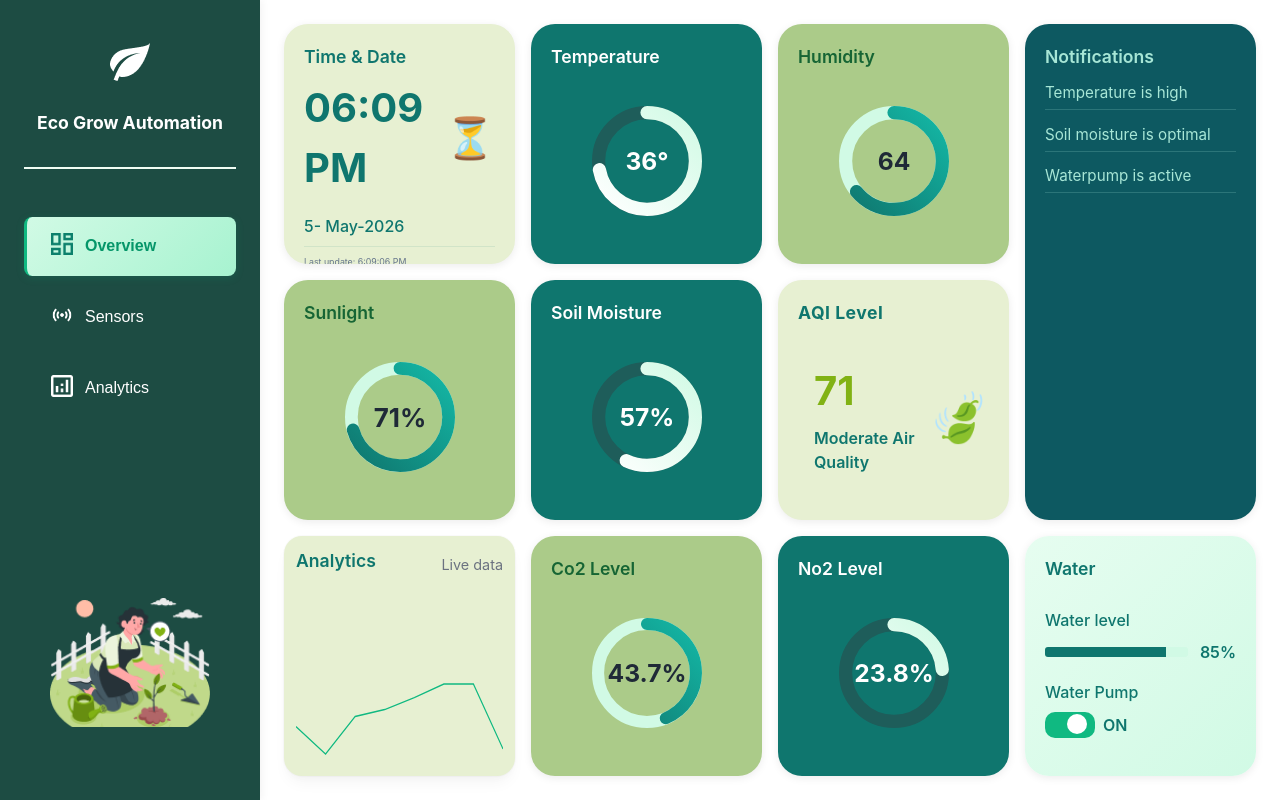
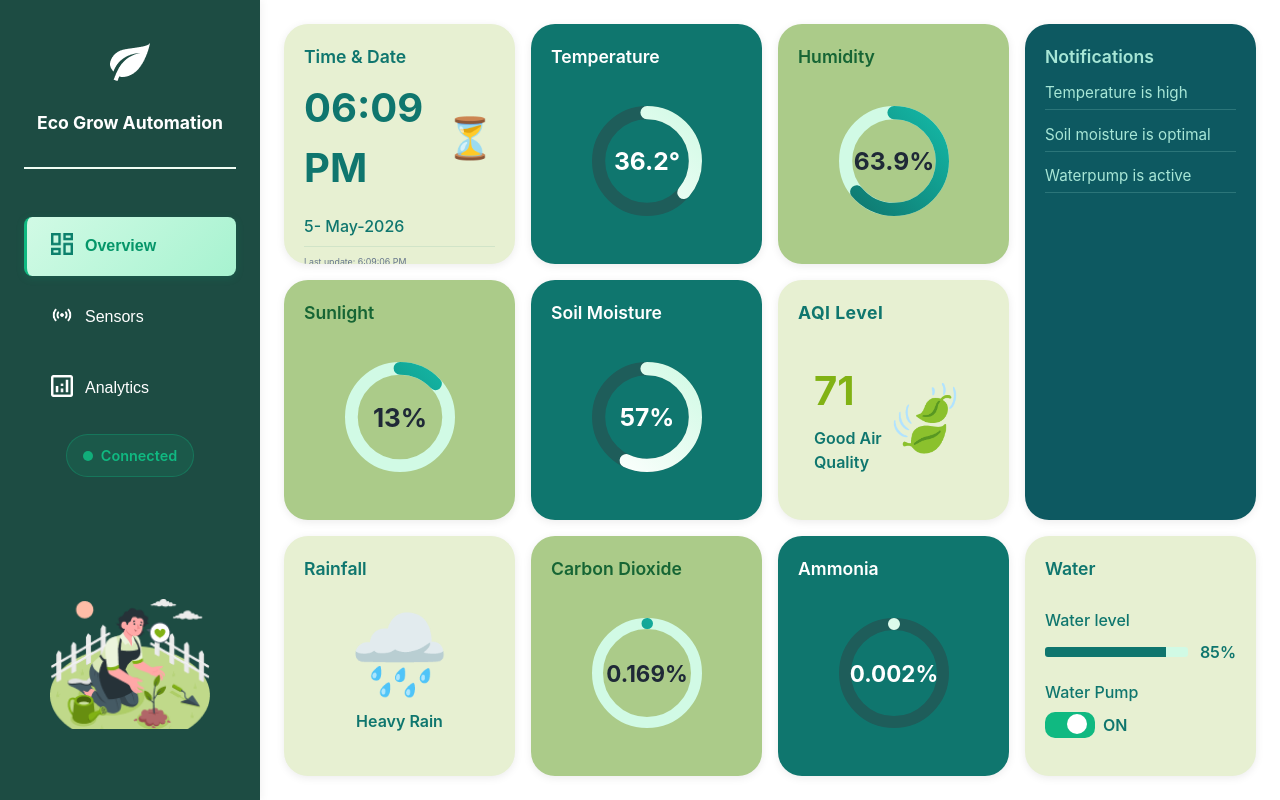
Before and after one commit to joybhattacharjee6290-web/eco-grow-automation, a React (Vite) app: page / in a window 1280 px wide. Built offline with nearby package versions, Linux system fonts and the light colour scheme.

Commit message:
changes in overview, analytics and navbar connection option

```diff
--- a/src/App.css
+++ b/src/App.css
@@ -339,8 +339,46 @@
   height: 100%;
 }
 
+.connection-status {
+  display: flex;
+  align-items: center;
+  margin: 1rem auto;
+  padding: 10px 16px;
+  width: fit-content;
+  border-radius: 999px;
+  font-size: 0.9rem;
+  font-weight: 600;
+  background: rgba(16, 185, 129, 0.12);
+  color: #10b981;
+  border: 1px solid rgba(16, 185, 129, 0.3);
+}
+
+.status-dot {
+  width: 10px;
+  height: 10px;
+  border-radius: 50%;
+  background: #10b981;
+  animation: pulse 1.5s infinite;
+}
+
+@keyframes pulse {
+  0% {
+    transform: scale(1);
+    opacity: 1;
+  }
+
+  50% {
+    transform: scale(1.4);
+    opacity: 0.6;
+  }
+
+  100% {
+    transform: scale(1);
+    opacity: 1;
+  }
+}
 .sidebar-image {
-  margin-top: 180px;
+  margin-top: 90px;
   display: flex;
   justify-content: center;
 
--- a/src/App.jsx
+++ b/src/App.jsx
@@ -3,7 +3,16 @@ import './App.css';
 import Overview from './components/Overview';
 import Sensors from './components/Sensors';
 import Analytics from './components/Analytics';
-import { SensorDataProvider } from './hooks/useSensorData.jsx';
+import { SensorDataProvider, useSensorDataContext } from './hooks/useSensorData.jsx';
+
+function ConnectionStatus() {
+  return (
+    <div className="connection-status connected">
+      <span className="status-dot"></span>
+      Connected
+    </div>
+  );
+}
 
 function App() {
   const [activeTab, setActiveTab] = useState('overview');
@@ -54,6 +63,8 @@ function App() {
               <span className="nav-label">Analytics</span>
             </button>
           </nav>
+          <ConnectionStatus />
+
           <div className="sidebar-image">
           <img src="/amico.png" alt="plant" />
           </div>
--- a/src/components/Analytics.jsx
+++ b/src/components/Analytics.jsx
@@ -297,7 +297,7 @@ function LineChart({ data, color, showBars = false, yMin = null, yMax = null, un
           />
 
           {/* Tooltip */}
-          <g transform={`translate(${activePoint[0] + 10}, ${activePoint[1] - 45})`}>
+          <g transform={`translate(${activePoint[0] - 70}, ${activePoint[1] - 60})`}>
             <rect
               width="140"
               height="45"
@@ -310,7 +310,11 @@ function LineChart({ data, color, showBars = false, yMin = null, yMax = null, un
             />
 
             <text x="10" y="18" fontSize="11" fill="#0f172a" fontWeight="600">
-            {label}: {interpolatedValue?.toFixed(1)} {unit}
+            {label}: {
+              label === "Co2 Level" || label === "No2"
+                ? interpolatedValue?.toFixed(3)
+                : interpolatedValue?.toFixed(1)
+            } {unit}
           </text>
 
             <text x="10" y="32" fontSize="9" fill="#64748b">
@@ -341,7 +345,7 @@ export default function Analytics() {
     {
       id: 2,
       name: 'Sunlight',
-      value: `${formattedData.sunlight.toString()} lx`,
+      value: `${formattedData.sunlight.toString()}%`,
       unit: '',
       color: 'yellow',
       chartData: historicalData.sunlight || [600, 650, 700, 680, 720, 760, 750, 800],
@@ -350,15 +354,13 @@ export default function Analytics() {
     },
     {
       id: 3,
-      name: 'Water Level',
-      value: `${formattedData.waterLevel}%`,
+      name: 'Carbon Dioxide',
+      value: `${formattedData.co2}%`,
       unit: '',
       color: 'blue',
-      chartData: historicalData.waterLevel || [40, 45, 50, 48, 52, 55, 53, 50],
+      chartData: historicalData.co2 || [40, 45, 50, 48, 52, 55, 53, 50],
       grid: 'middle-left',
-      showBars: true,
-      yMin: 0,
-      yMax: 100
+      showBars: false,
     },
     {
       id: 4,
@@ -394,11 +396,11 @@ export default function Analytics() {
     },
     {
       id: 7,
-      name: 'Rainfall',
-      value: `${formattedData.rainfall.toString()} mm`,
+      name: 'Ammonia',
+      value: `${formattedData.no2}%`,
       unit: '',
       color: 'cyan',
-      chartData: historicalData.rainfall || [2, 3, 5, 4, 6, 7, 6, 8],
+      chartData: historicalData.no2 || [2, 3, 5, 4, 6, 7, 6, 8],
       grid: 'bottom-right',
       showBars: false
     },
--- a/src/components/Overview.css
+++ b/src/components/Overview.css
@@ -123,13 +123,13 @@
 }
 
 /* Row 3 */
-.analytics-card {
+.rainfall-card {
   //background: linear-gradient(135deg, #e6fdf0 0%, #d1fae5 100%);
   background-color : #E7F0D2 !important;
   grid-column: 1 / 2;
 }
 
-.analytics-card .card-label {
+.rainfall-card .card-label {
   color: #0f766e;
 }
 
@@ -153,7 +153,7 @@
 }
 
 .water-card {
-  background: linear-gradient(135deg, #e6fdf0 0%, #d1fae5 100%);
+  background: #E7F0D2;
   grid-column: 4 / 5;
 }
 
@@ -206,6 +206,7 @@
   width: 100%;
   height: auto;
   max-width: 120px;
+
 }
 
 .donut-text {
@@ -230,7 +231,7 @@
   border-bottom: 1px solid rgba(167, 230, 214, 0.2);
 }
 
-/* ========== Rainfall Card ========== */
+/* ========== Aqi Card ========== */
 .aqi-label {
   font-size: 1.8rem;
   font-weight: 750;
@@ -255,7 +256,8 @@
 }
 
 .aqi-icon {
-  font-size: 3rem;
+  font-size: 4rem;
+  margin-right:1.5rem;
 }
 .aqi-status {
   font-size: 1rem;
@@ -265,25 +267,34 @@
   margin-left:1rem;
 }
 
-/* ========== Analytics Card ========== */
-.analytics-header {
+/* ========== Rainfall Card ========== */
+.rainfall-header {
   display: flex;
   justify-content: space-between;
   align-items: center;
-  margin-bottom: 1rem;
   width: 100%;
 }
 
-.analytics-subtitle {
-  font-size: 0.75rem;
-  color: #6b7280;
-  font-weight: 400;
+.rainfall-content {
+  height: 100%;
+  display: flex;
+  align-items: center;
+  justify-content: center;
+  flex-direction: column;
+  gap: 8px;
 }
 
-.chart-placeholder {
-  width: 100%;
-  height: 80px;
-  margin-top: 0.5rem;
+.rain-icon {
+  font-size: 5rem;
+  line-height: 1;
+  display: inline-block;
+}
+.rainfall-status {
+  font-size: 1rem;
+  font-weight: 600;
+  color: #0f766e;
+  text-align: center;
+  margin-top:0.5rem;
 }
 
 /* ========== Water Card ========== */
@@ -479,7 +490,7 @@
     height: 100px;
   }
 
-  .analytics-subtitle {
+  .rainfall-subtitle {
     font-size: 0.9rem;
   }
 }
@@ -614,12 +625,12 @@
     font-size: 0.75rem;
   }
 
-  .analytics-card {
+  .rainfall-card {
     grid-column: span 2;
     min-height: 100px;
   }
 
-  .analytics-header {
+  .rainfall-header {
     margin-bottom: 0.5rem;
   }
 
--- a/src/components/Overview.jsx
+++ b/src/components/Overview.jsx
@@ -74,40 +74,6 @@ function Donut({
   );
 }
 
-// Simple line chart placeholder with dynamic data
-function ChartPlaceholder({ data }) {
-  const points = useMemo(() => {
-    if (!data || data.length === 0) return "0,70 280,70";
-    const max = Math.max(...data);
-    const min = Math.min(...data);
-    const range = max - min || 1;
-
-    return data
-      .map((value, index) => {
-        const x = (index / (data.length - 1)) * 280;
-        const y = 90 - ((value - min) / range) * 70;
-        return `${x},${y}`;
-      })
-      .join(" ");
-  }, [data]);
-
-  return (
-    <svg
-      className="chart-placeholder"
-      viewBox="0 0 280 100"
-      preserveAspectRatio="none"
-    >
-      <polyline
-        fill="none"
-        stroke="#10b981"
-        strokeWidth="1.5"
-        points={points}
-        style={{ transition: "all 0.5s ease-out" }}
-      />
-    </svg>
-  );
-}
-
 export default function Overview() {
   const {
     formattedData,
@@ -128,21 +94,28 @@ export default function Overview() {
   })}-${now.getFullYear()}`;
 
   // Convert values to percentages for donut charts
-  const tempPercent = Math.min(100, (formattedData.temperature / 50) * 100);
+  const tempPercent = formattedData.temperature;
   const humidityPercent = formattedData.humidity;
   const soilPercent = formattedData.soilMoisture;
-  const waterLevel = formattedData.waterLevel;
-  const sunlightPercent = Math.min(100, (formattedData.sunlight / 1200) * 100);
-  const airQualityPercent = formattedData.airQuality;
-  const co2Percent = Math.min(100, (formattedData.co2 / 1200) * 100);
-  const no2Percent = Math.min(100, (formattedData.no2 / 80) * 100);
+  //const waterLevel = formattedData.waterLevel;
+  const sunlightPercent = formattedData.sunlight;
+  //const airQualityPercent = formattedData.airQuality;
+  const co2Percent = formattedData.co2;
+  const no2Percent = formattedData.no2;
 
   const getAQIStatus = (aqi) => {
-    if (aqi <= 50) return "Good Air Quality";
-    if (aqi <= 100) return "Moderate Air Quality";
-    if (aqi <= 200) return "Unhealthy for Sensitive";
-    if (aqi <= 300) return "Poor Air Quality";
-    return "Very Poor / Hazardous";
+    if (aqi <= 100) return "Good Air Quality";
+    if (aqi <= 200) return "Moderate Air Quality";
+    return "Poor Air Quality";
+  };
+
+  const getRainStatus = (rainPct) => {
+    if (rainPct <= 0) return "No Rain";
+    if (rainPct <= 5) return "Humid Rain";
+    if (rainPct <= 20) return "Light Mist";
+    if (rainPct <= 50) return "Light Rain";
+    if (rainPct <= 85) return "Heavy Rain";
+    return "Strom";
   };
 
   return (
@@ -180,7 +153,7 @@ export default function Overview() {
               stroke={12}
               value={humidityPercent}
               isDark={false}
-              center={formattedData.humidity}
+              center={`${formattedData.humidity}%`}
             />
           </div>
         </div>
@@ -215,7 +188,7 @@ export default function Overview() {
               stroke={11}
               value={sunlightPercent}
               isDark={false}
-              center={`${Math.round(sunlightPercent)}%`}
+              center={`${formattedData.sunlight}%`}
             />
           </div>
         </div>
@@ -247,34 +220,50 @@ export default function Overview() {
         </div>
 
         {/* Row 3 */}
-        <div className="card analytics-card">
-          <div className="analytics-header">
-            <h3 className="card-label">Analytics</h3>
-            <span className="analytics-subtitle">Live data</span>
+        <div className="card rainfall-card">
+          <div className="rainfall-header">
+            <h3 className="card-label">Rainfall</h3>
           </div>
-          <ChartPlaceholder data={historicalData.temperature || []} />
+          <div className="rainfall-content">
+            <div>
+              {formattedData.rainfall <= 5 ? (
+                <span className="rain-icon">☀️</span>
+              ) : formattedData.rainfall <= 50 ? (
+                <span className="rain-icon">🌦️</span>
+              ) : formattedData.rainfall <= 85 ? (
+                <span className="rain-icon">🌧️</span>
+              ) : (
+                <span className="rain-icon">⛈️</span>
+              )}
+            </div>
+
+            <div className="rainfall-status">
+              {getRainStatus(formattedData.rainfall)}
+            </div>
+          </div>
         </div>
+
         <div className="card co2-card">
-          <h3 className="card-label">Co2 Level</h3>
+          <h3 className="card-label">Carbon Dioxide</h3>
           <div className="donut-wrapper">
             <Donut
-              size={100}
+              size={110}
               stroke={11}
               value={co2Percent}
               isDark={false}
-              center={`${co2Percent.toFixed(1)}%`}
+              center={`${formattedData.co2.toFixed(3)}%`}
             />
           </div>
         </div>
         <div className="card air-quality-card">
-          <h3 className="card-label">No2 Level</h3>
+          <h3 className="card-label">Ammonia</h3>
           <div className="donut-wrapper">
             <Donut
-              size={100}
+              size={110}
               stroke={12}
               value={no2Percent}
               isDark={true}
-              center={`${no2Percent.toFixed(1)}%`}
+              center={`${formattedData.no2.toFixed(3)}%`}
             />
           </div>
         </div>
--- a/src/hooks/useSensorData.jsx
+++ b/src/hooks/useSensorData.jsx
@@ -1,4 +1,10 @@
-import { useState, useEffect, useCallback, createContext, useContext } from 'react';
+import {
+  useState,
+  useEffect,
+  useCallback,
+  createContext,
+  useContext,
+} from "react";
 
 // Utility to clamp value within bounds
 const clamp = (value, min, max) => Math.min(Math.max(value, min), max);
@@ -15,24 +21,26 @@ const generateInitialData = () => ({
   humidity: 50 + Math.random() * 30,
   soilMoisture: 30 + Math.random() * 40,
   rainfall: 40 + Math.random() * 40,
-    sunlight: 500 + Math.random() * 500,
+  sunlight: 10 + Math.random() * 10,
   airQuality: 60 + Math.random() * 30,
   waterLevel: 60 + Math.random() * 30,
-    co2: 400 + Math.random() * 200,
-    no2: 20 + Math.random() * 30,
+  co2: 0.05 + Math.random() * 0.2,
+  no2: 0.001 + Math.random() * 0.01,
 });
 
 // Generate historical data for charts (last 8 readings)
 const generateHistoricalData = (currentValue, min, max, points = 8) => {
   const data = [];
-    let value = currentValue - (Math.random() * (max - min) * 0.3);
+  let value = currentValue - Math.random() * (max - min) * 0.3;
 
   for (let i = 0; i < points; i++) {
     value = fluctuate(value, min, max, 0.15);
-        data.push(Math.round(value * 10) / 10);
+    //data.push(Math.round(value * 10) / 10);
+    data.push(Number(value.toFixed(3)));
   }
 
-    data[data.length - 1] = Math.round(currentValue * 10) / 10;
+  //data[data.length - 1] = Math.round(currentValue * 10) / 10;
+  data[data.length - 1] = Number(currentValue.toFixed(3));
   return data;
 };
 
@@ -57,22 +65,50 @@ export function useSensorData(updateInterval = 3000) {
 
   const generateNotifications = useCallback((data) => {
     const newNotifications = [];
-        const timestamp = new Date().toLocaleTimeString([], { hour: '2-digit', minute: '2-digit' });
+    const timestamp = new Date().toLocaleTimeString([], {
+      hour: "2-digit",
+      minute: "2-digit",
+    });
 
     if (data.soilMoisture < 35) {
-            newNotifications.push({ id: 1, message: 'Soil Moisture is low', type: 'warning', time: timestamp });
+      newNotifications.push({
+        id: 1,
+        message: "Soil Moisture is low",
+        type: "warning",
+        time: timestamp,
+      });
     }
     if (data.temperature > 35) {
-            newNotifications.push({ id: 2, message: 'Temperature is high', type: 'warning', time: timestamp });
+      newNotifications.push({
+        id: 2,
+        message: "Temperature is high",
+        type: "warning",
+        time: timestamp,
+      });
     }
     if (data.waterLevel < 30) {
-            newNotifications.push({ id: 3, message: 'Water level is critical', type: 'critical', time: timestamp });
+      newNotifications.push({
+        id: 3,
+        message: "Water level is critical",
+        type: "critical",
+        time: timestamp,
+      });
     }
     if (data.airQuality < 50) {
-            newNotifications.push({ id: 4, message: 'Air quality is poor', type: 'warning', time: timestamp });
+      newNotifications.push({
+        id: 4,
+        message: "Air quality is poor",
+        type: "warning",
+        time: timestamp,
+      });
     }
     if (data.soilMoisture >= 35 && data.soilMoisture <= 60) {
-            newNotifications.push({ id: 5, message: 'Soil moisture is optimal', type: 'success', time: timestamp });
+      newNotifications.push({
+        id: 5,
+        message: "Soil moisture is optimal",
+        type: "success",
+        time: timestamp,
+      });
     }
 
     return newNotifications.slice(0, 6);
@@ -85,10 +121,10 @@ export function useSensorData(updateInterval = 3000) {
       soilMoisture: generateHistoricalData(sensorData.soilMoisture, 20, 80),
       waterLevel: generateHistoricalData(sensorData.waterLevel, 0, 100),
       rainfall: generateHistoricalData(sensorData.rainfall, 0, 100),
-            sunlight: generateHistoricalData(sensorData.sunlight, 200, 1200),
+      sunlight: generateHistoricalData(sensorData.sunlight, 0, 100),
       airQuality: generateHistoricalData(sensorData.airQuality, 40, 100),
-            co2: generateHistoricalData(sensorData.co2, 350, 1200),
-            no2: generateHistoricalData(sensorData.no2, 10, 80),
+      co2: generateHistoricalData(sensorData.co2, 0.01, 0.3),
+      no2: generateHistoricalData(sensorData.no2, 0.001, 0.02),
     });
 
     setNotifications(generateNotifications(sensorData));
@@ -96,16 +132,16 @@ export function useSensorData(updateInterval = 3000) {
 
   useEffect(() => {
     const interval = setInterval(() => {
-            setSensorData(prev => ({
+      setSensorData((prev) => ({
         temperature: fluctuate(prev.temperature, 20, 40, 0.05),
         humidity: fluctuate(prev.humidity, 40, 90, 0.08),
         soilMoisture: fluctuate(prev.soilMoisture, 20, 80, 0.06),
         rainfall: fluctuate(prev.rainfall, 0, 100, 0.1),
-                sunlight: fluctuate(prev.sunlight, 200, 1200, 0.12),
+        sunlight: fluctuate(prev.sunlight, 0, 100, 0.12),
         airQuality: fluctuate(prev.airQuality, 40, 100, 0.07),
         waterLevel: fluctuate(prev.waterLevel, 20, 100, 0.04),
-                co2: fluctuate(prev.co2, 350, 1200, 0.06),
-                no2: fluctuate(prev.no2, 10, 80, 0.08),
+        co2: fluctuate(prev.co2, 0.01, 0.3, 0.05),
+        no2: fluctuate(prev.no2, 0.001, 0.02, 0.05),
       }));
       setLastUpdated(new Date());
     }, updateInterval);
@@ -114,30 +150,29 @@ export function useSensorData(updateInterval = 3000) {
   }, [updateInterval]);
 
   const toggleSensor = useCallback((sensorId) => {
-        setSensorStates(prev => ({
+    setSensorStates((prev) => ({
       ...prev,
-            [sensorId]: !prev[sensorId]
+      [sensorId]: !prev[sensorId],
     }));
   }, []);
 
   const toggleWaterPump = useCallback(() => {
-        setSensorStates(prev => ({
+    setSensorStates((prev) => ({
       ...prev,
-            waterPump: !prev.waterPump
+      waterPump: !prev.waterPump,
     }));
   }, []);
 
   const formattedData = {
-        temperature: Math.round(sensorData.temperature),
-        humidity: Math.round(sensorData.humidity),
-        soilMoisture: Math.round(sensorData.soilMoisture),
-        rainfall: Math.round(sensorData.rainfall),
-        sunlight: Math.round(sensorData.sunlight),
-        airQuality: Math.round(sensorData.airQuality),
-        waterLevel: Math.round(sensorData.waterLevel),
-        co2: Math.round(sensorData.co2),
-        no2: Math.round(sensorData.no2),
-
+    temperature: Number(sensorData.temperature.toFixed(1)),
+    humidity: Number(sensorData.humidity.toFixed(1)),
+    soilMoisture: Number(sensorData.soilMoisture.toFixed(0)),
+    rainfall: Number(sensorData.rainfall.toFixed(0)),
+    sunlight: Number(sensorData.sunlight.toFixed(0)),
+    airQuality: Number(sensorData.airQuality.toFixed(0)),
+    waterLevel: Number(sensorData.waterLevel.toFixed(0)),
+    co2: Number(sensorData.co2.toFixed(3)),
+    no2: Number(sensorData.no2.toFixed(3)),
   };
 
   return {
@@ -169,7 +204,9 @@ export function SensorDataProvider({ children, updateInterval = 3000 }) {
 export function useSensorDataContext() {
   const context = useContext(SensorDataContext);
   if (!context) {
-        throw new Error('useSensorDataContext must be used within a SensorDataProvider');
+    throw new Error(
+      "useSensorDataContext must be used within a SensorDataProvider"
+    );
   }
   return context;
 }
```
Also changed, not shown: src/components/Analytics.css (+7 -6 lines). Lines whose indentation alone changed are shown as unchanged.
